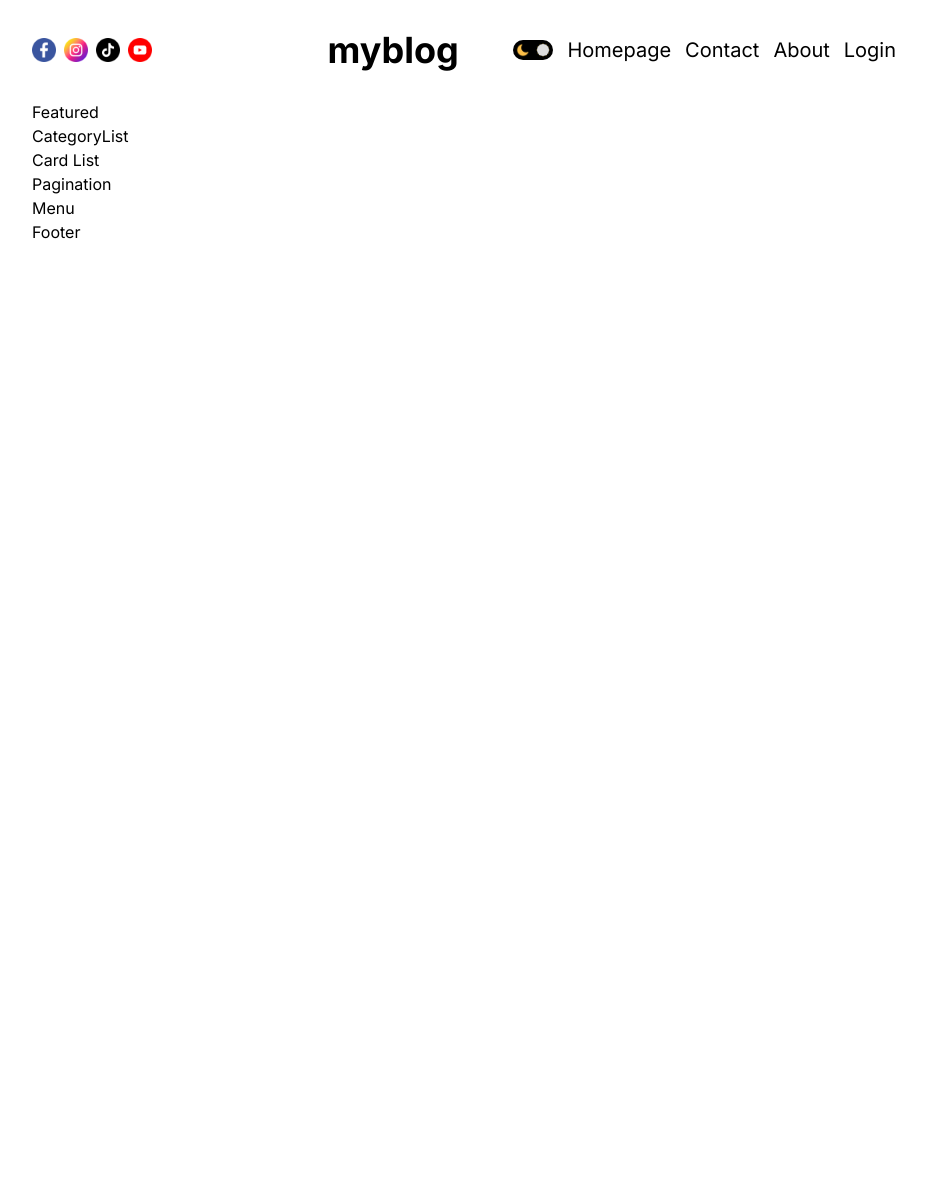
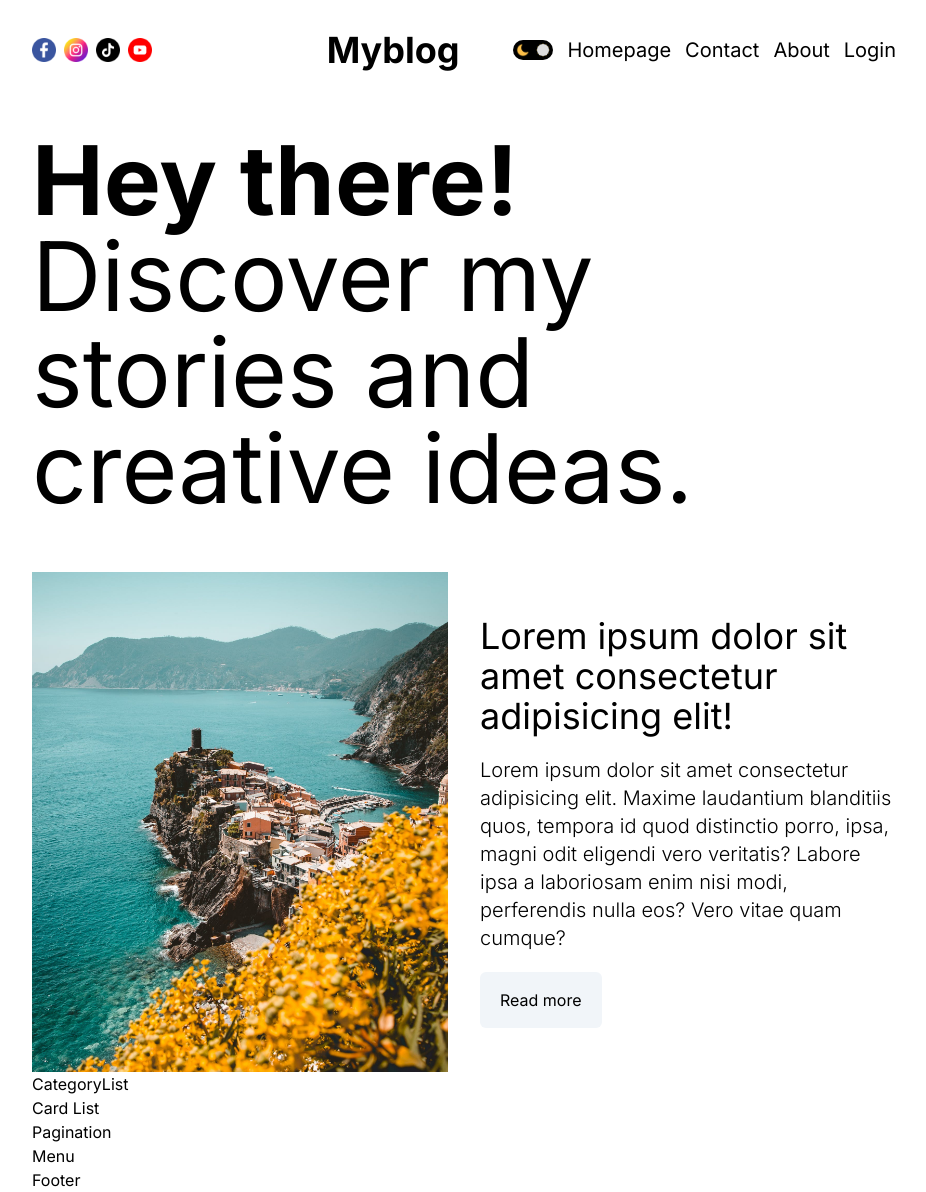
Before and after one commit to lubomir80/1.-Next-Blog, a Next.js app: page / in a window 1280 px wide. Shown: the whole page, without its empty margins (176-1102 px from the left). Before the commit the page ends 800 px from the top, so only its background shows below. Built offline with nearby package versions, Linux system fonts and the light colour scheme.

Commit message:
future styled

```diff
--- a/src/app/components/Featured.jsx
+++ b/src/app/components/Featured.jsx
@@ -1,8 +1,24 @@
+import Image from 'next/image'
 import React from 'react'
 
 function Featured() {
    return (
-      <div>Featured</div>
+      <div className='mt-8'>
+         <h1 className='text-8xl'>
+            <b>Hey there! </b>
+            Discover my stories and creative ideas.
+         </h1>
+         <div className='mt-14 flex items-center gap-8'>
+            <div className='flex-1 h-[500px] relative'>
+               <Image className='object-cover' src="/p1.jpeg" alt='' fill />
+            </div>
+            <div className='flex-1 flex flex-col gap-5'>
+               <h2 className='text-4xl'>Lorem ipsum dolor sit amet consectetur adipisicing elit!</h2>
+               <p className='text-xl font-light text-black dark:text-slate-200'>Lorem ipsum dolor sit amet consectetur adipisicing elit. Maxime laudantium blanditiis quos, tempora id quod distinctio porro, ipsa, magni odit eligendi vero veritatis? Labore ipsa a laboriosam enim nisi modi, perferendis nulla eos? Vero vitae quam cumque?</p>
+               <button className='px-5 py-4 border-0 rounded-md bg-slate-100 text-black  max-w-max hover:bg-slate-200 transition-colors duration-150 '>Read more</button>
+            </div>
+         </div>
+      </div>
    )
 }
 
--- a/src/app/components/Navbar.jsx
+++ b/src/app/components/Navbar.jsx
@@ -19,7 +19,7 @@ function Navbar() {
          desktop:text-4xl
 
 
-         '>myblog</div>
+         '>Myblog</div>
          <nav className='flex-1 flex items-center gap-6 text-lg justify-end
          desktop:text-xl desktop:gap-3.5 dark:text-white'>
             <ThemeToggle />
--- a/src/app/globals.css
+++ b/src/app/globals.css
@@ -4,7 +4,7 @@
 
 
 *{
-   @apply transition-colors duration-100
+   @apply transition-colors duration-75
 }
 
 body{
--- a/src/app/layout.jsx
+++ b/src/app/layout.jsx
@@ -23,7 +23,7 @@ export default function RootLayout({ children }) {
                <ThemeProvider>
                   <div className='
                   min-h-[100vh] mx-auto bg-white text-black
-                  dark:bg-darkBg dc'>
+                  dark:bg-darkBg dark:text-white'>
                      <div className='
                         mx-auto
                         desktop-md:max-w-1366
```
